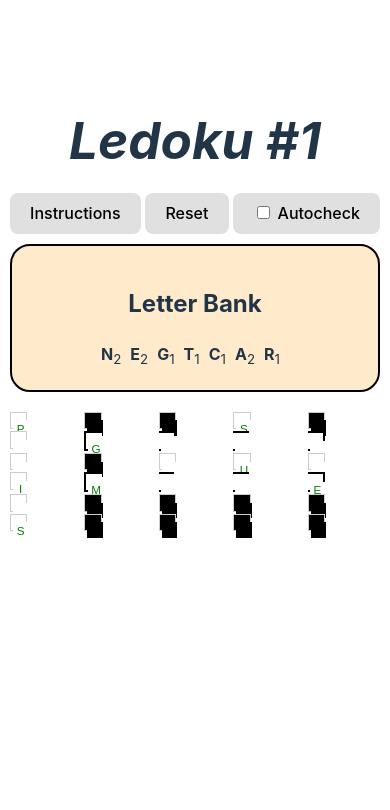
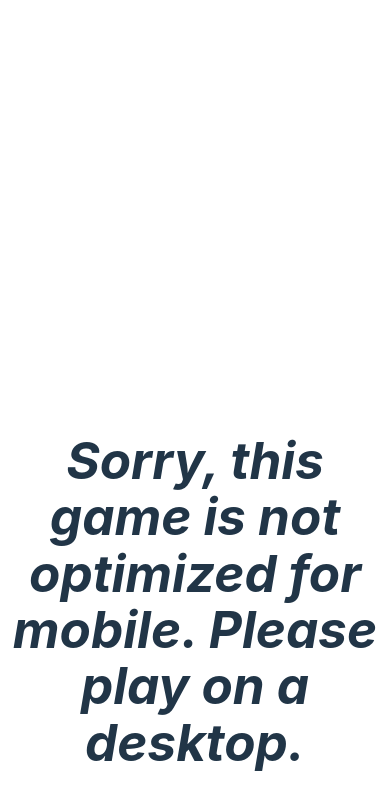
Before and after one commit to amb2008/ledoku, a Svelte app: page / in a window 390 px wide. Shown: the top 810 px of the page. Built offline with nearby package versions, Linux system fonts and the light colour scheme.

Commit message:
not optimized for mobile

```diff
--- a/src/App.svelte
+++ b/src/App.svelte
@@ -1,3 +1,4 @@
+<!-- Use this link to create words https://word.tips/unscramble/ -->
 <script>
   import {
     answer,
@@ -12,6 +13,15 @@
     bottom_words,
   } from "./boards.js";
 
+  let screen_width = window.innerWidth;
+  let too_small = false;
+
+  if (screen_width < 750) {
+    too_small = true;
+  }
+
+
+
   let day = 1;
 
   let url_object = new URL(window.location.href);
@@ -24,7 +34,7 @@
   } else if (url.includes("dalton")) {
     day = 2;
     title = "Dalton";
-  } else if (url.includes("sandbox")){
+  } else if (url.includes("sandbox")) {
     day = 0;
     title = "Sandbox";
   }
@@ -419,6 +429,11 @@
 </script>
 
 <main>
+  {#if too_small}
+    <div style="text-align: center; margin-top: 20px;">
+      <h1>Sorry, this game is not optimized for mobile. Please play on a desktop.</h1>
+    </div>
+  {:else}
   <div class="game-container">
     <h1>{title}</h1>
     <div class="button-container">
@@ -579,6 +594,7 @@
       >
     </div>
   {/if}
+  {/if}
 </main>
 
 <style>
```
